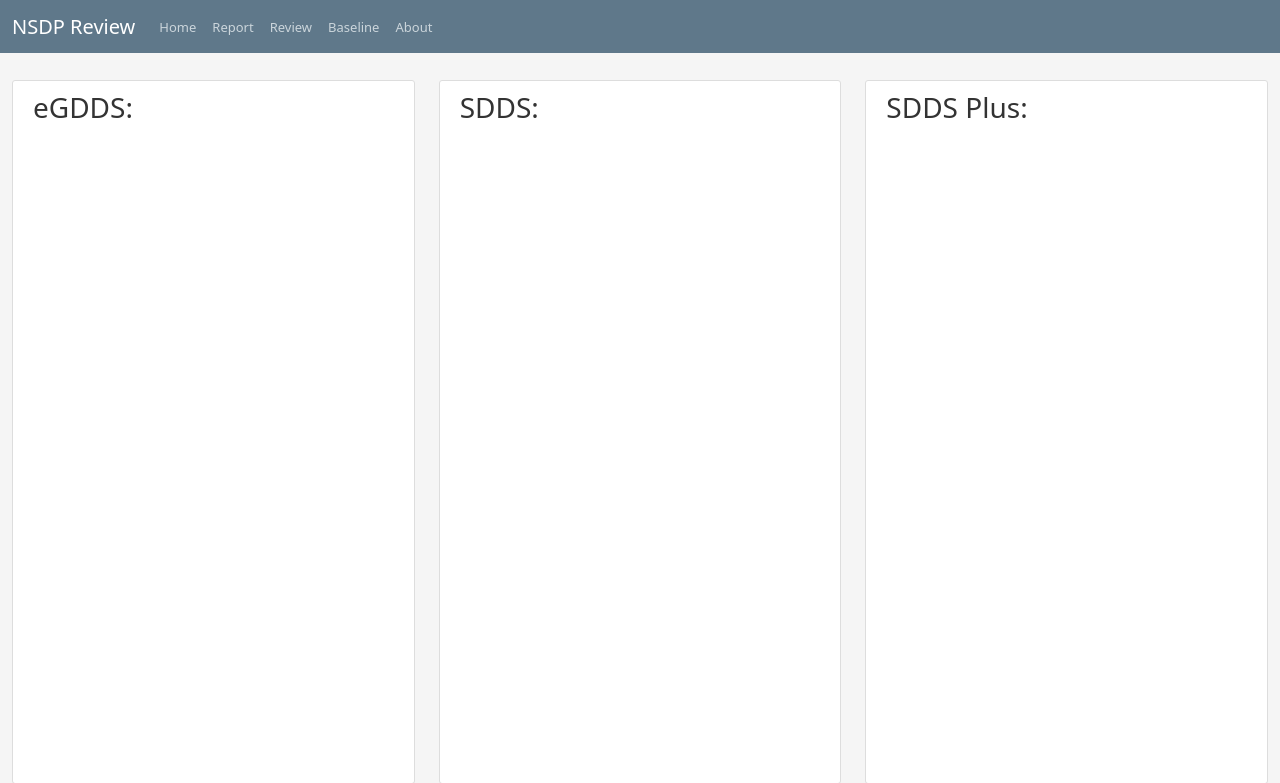
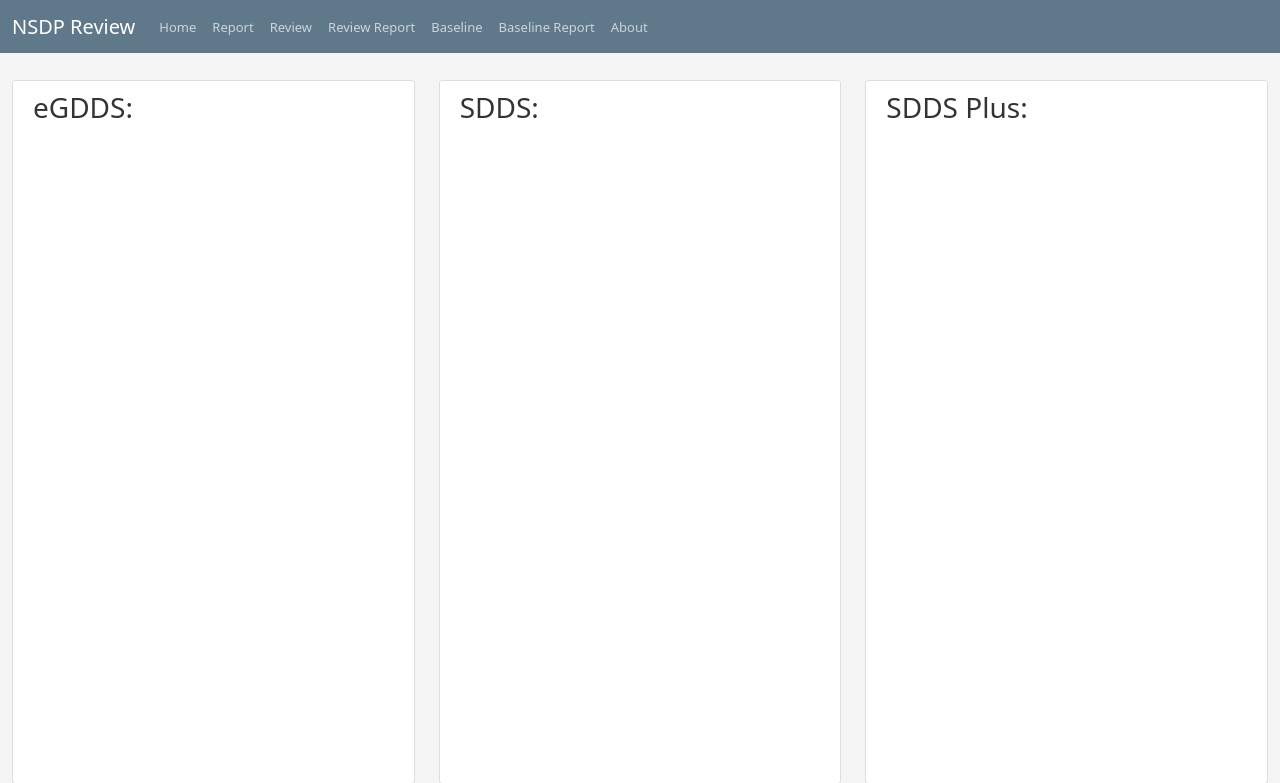
Before and after one commit to aboddie/GlobalDataCommons, a Python web app: template globaldatacommons/templates/report.html in a window 1280 px wide. Shown: the top 783 px of the page. Run offline with Jinja, Linux system fonts and the light colour scheme; the template is opened without the code that fills it, so the values that code supplies are empty.

Commit message:
Add report for review and baseline

```diff
--- a/globaldatacommons/templates/CountryReport.html
+++ b/globaldatacommons/templates/CountryReport.html
@@ -19,7 +19,7 @@
                     <th> {{items[0]}}</th>
                     <td colspan="4" class="table-danger"> {{items[1]}}</td>
                 {% else %}
-                    <td><a href="{{url_for('country_domain', countrycode = items[6], domain = items[5])}}"> {{items[0]}}  </a></td>
+                    <td><a href="{{url_for(link_to, countrycode = items[6], domain = items[5])}}"> {{items[0]}}  </a></td>
                     <td> {{items[1]}} </td>
                     <td> {{items[2]}} </td>
                     <td> {{items[3]}} </td>
--- a/globaldatacommons/templates/layout.html
+++ b/globaldatacommons/templates/layout.html
@@ -26,7 +26,9 @@
 							<a class="nav-item nav-link" href="{{url_for('home')}}">Home</a>
 							<a class="nav-item nav-link" href="{{url_for('report')}}">Report</a>
 							<a class="nav-item nav-link" href="{{url_for('review')}}">Review</a>
+							<a class="nav-item nav-link" href="{{url_for('review_report')}}">Review Report</a>
 							<a class="nav-item nav-link" href="{{url_for('baseline')}}">Baseline</a>
+							<a class="nav-item nav-link" href="{{url_for('baseline_report')}}">Baseline Report</a>
 							<a class="nav-item nav-link" href="{{url_for('about')}}">About</a>
 						</div>
 					</div>
--- a/globaldatacommons/templates/report.html
+++ b/globaldatacommons/templates/report.html
@@ -5,7 +5,7 @@
 {% block leftlistcontent %}
 	{%for country in countries%}
 		{% if country.countrystandard == 'eGDDS' %}
-            <a href="{{url_for('country_report', countrycode = country.code)}}" class="list-group-item list-group-item-light">{{country.name}} Report</a>
+            <a href="{{url_for(link_to, countrycode = country.code)}}" class="list-group-item list-group-item-light">{{country.name}} Report</a>
 		{% endif %}
 	{% endfor %}
 {% endblock leftlistcontent %}
@@ -15,7 +15,7 @@
 {% block middlelistcontent %}
 	{%for country in countries%}
 		{% if country.countrystandard == 'SDDS' %}
-            <a href="{{url_for('country_report', countrycode = country.code)}}" class="list-group-item list-group-item-light">{{country.name}} Report</a>
+            <a href="{{url_for(link_to, countrycode = country.code)}}" class="list-group-item list-group-item-light">{{country.name}} Report</a>
 		{% endif %}
 	{% endfor %}
 {% endblock middlelistcontent %}
@@ -25,7 +25,7 @@
 {% block rightlistcontent %}
 	{%for country in countries%}
 		{% if country.countrystandard == 'SDDS Plus' %}
-            <a href="{{url_for('country_report', countrycode = country.code)}}" class="list-group-item list-group-item-light">{{country.name}} Report</a>
+            <a href="{{url_for(link_to, countrycode = country.code)}}" class="list-group-item list-group-item-light">{{country.name}} Report</a>
 		{% endif %}
 	{% endfor %}
 {% endblock rightlistcontent %}
```
Also changed, not shown: globaldatacommons/routes.py (+29 -6 lines).
